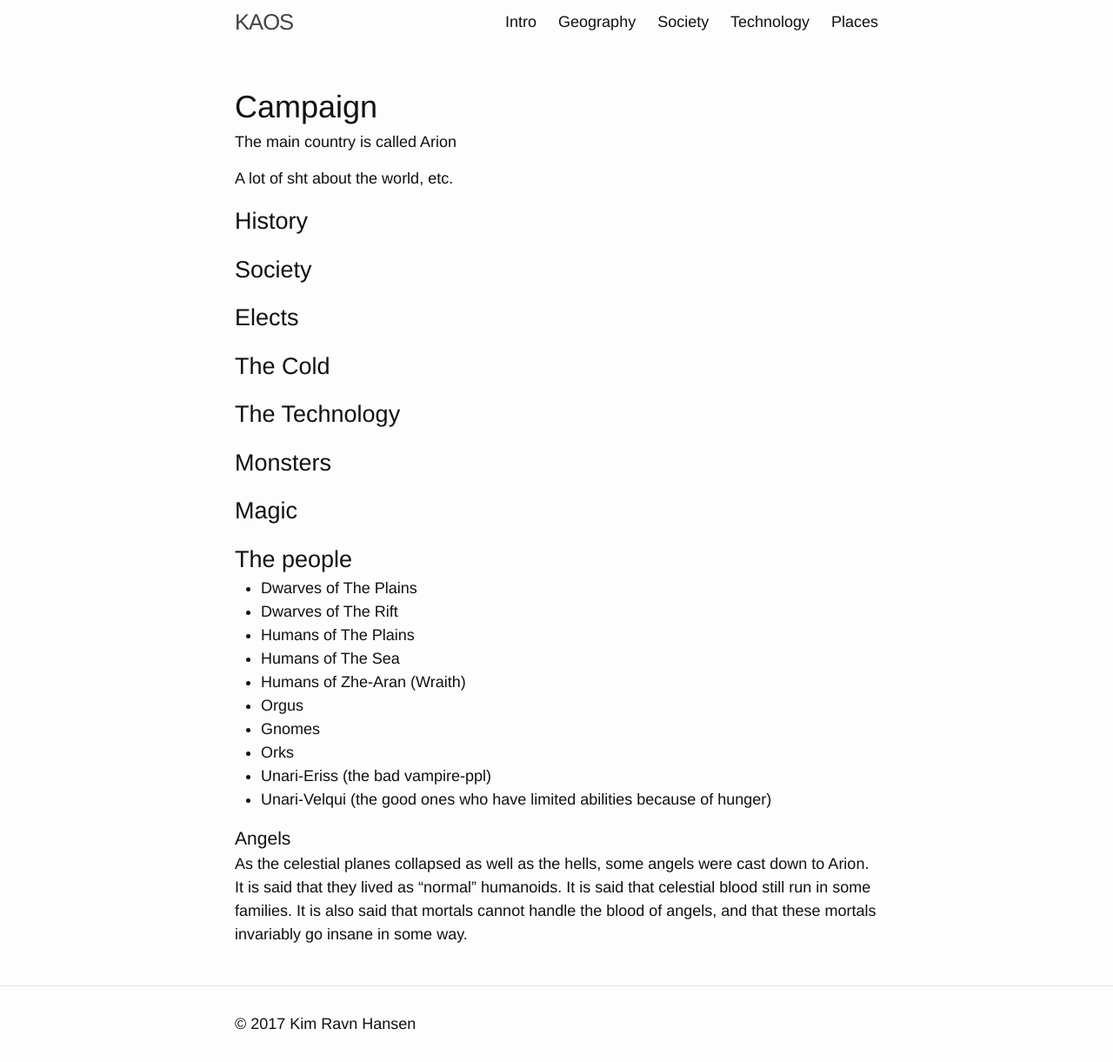
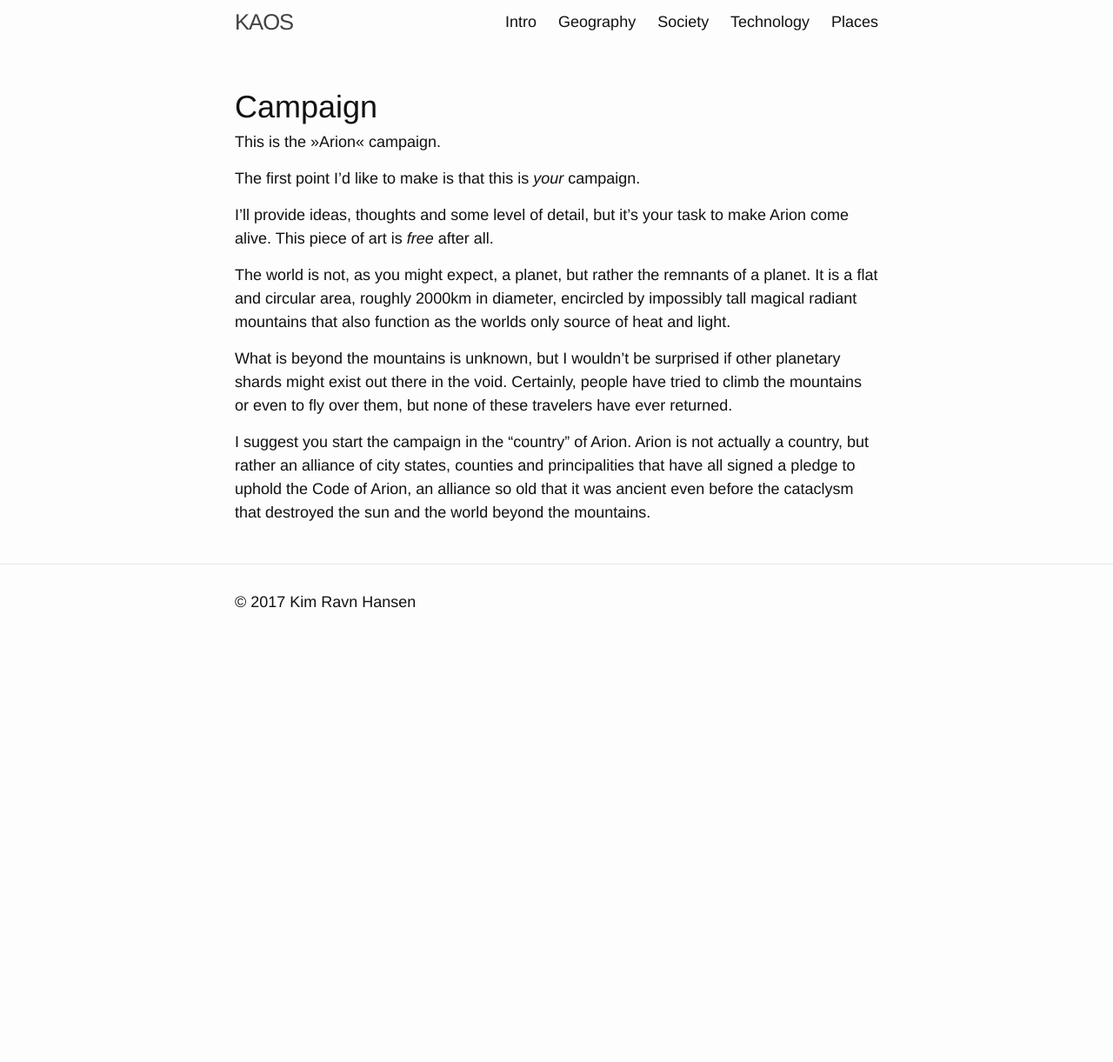
Before and after one commit to moccalotto/kaos, a Jekyll site: the page built from _campaign/intro.md, in a window 1280 px wide. Shown: the whole page at 87% size. Built offline with Jekyll 4.4.1, drawn with Linux system fonts in a browser that asks for light colours; after the commit the page ends 900 px from its top, so only the background shows below that.

Commit message:
Prøgress

```diff
--- a/_campaign/intro.md
+++ b/_campaign/intro.md
@@ -6,38 +6,25 @@ rank: 100
 
 # Campaign
 
-The main country is called Arion
+This is the »Arion« campaign.
 
-A lot of sht about the world, etc.
+The first point I'd like to make is that this is *your* campaign.
 
-## History
+I'll provide ideas, thoughts and some level of detail, but it's your
+task to make Arion come alive. This piece of art is *free* after all.
 
-## Society
+The world is not, as you might expect, a planet, but rather the remnants
+of a planet. It is a flat and circular area, roughly 2000km in diameter,
+encircled by impossibly tall magical radiant mountains that also function
+as the worlds only source of heat and light.
 
-## Elects
+What is beyond the mountains is unknown, but I wouldn't be surprised if
+other planetary shards might exist out there in the void.
+Certainly, people have tried to climb the mountains or even to fly over them,
+but none of these travelers have ever returned.
 
-## The Cold
-
-## The Technology
-
-## Monsters
-
-## Magic
-
-## The people
-
-* Dwarves of The Plains
-* Dwarves of The Rift
-* Humans of The Plains
-* Humans of The Sea
-* Humans of Zhe-Aran (Wraith)
-* Orgus
-* Gnomes
-* Orks
-* Unari-Eriss (the bad vampire-ppl)
-* Unari-Velqui (the good ones who have limited abilities because of hunger)
-
-### Angels
-As the celestial planes collapsed as well as the hells, some angels were cast down to Arion. It is said that they lived as "normal" humanoids.
-It is said that celestial blood still run in some families.
-It is also said that mortals cannot handle the blood of angels, and that these mortals invariably go insane in some way.
+I suggest you start the campaign in the "country" of Arion.
+Arion is not actually a country, but rather an alliance of city states,
+counties and principalities that have all signed a pledge to uphold
+the Code of Arion, an alliance so old that it was ancient even before
+the cataclysm that destroyed the sun and the world beyond the mountains.
```
